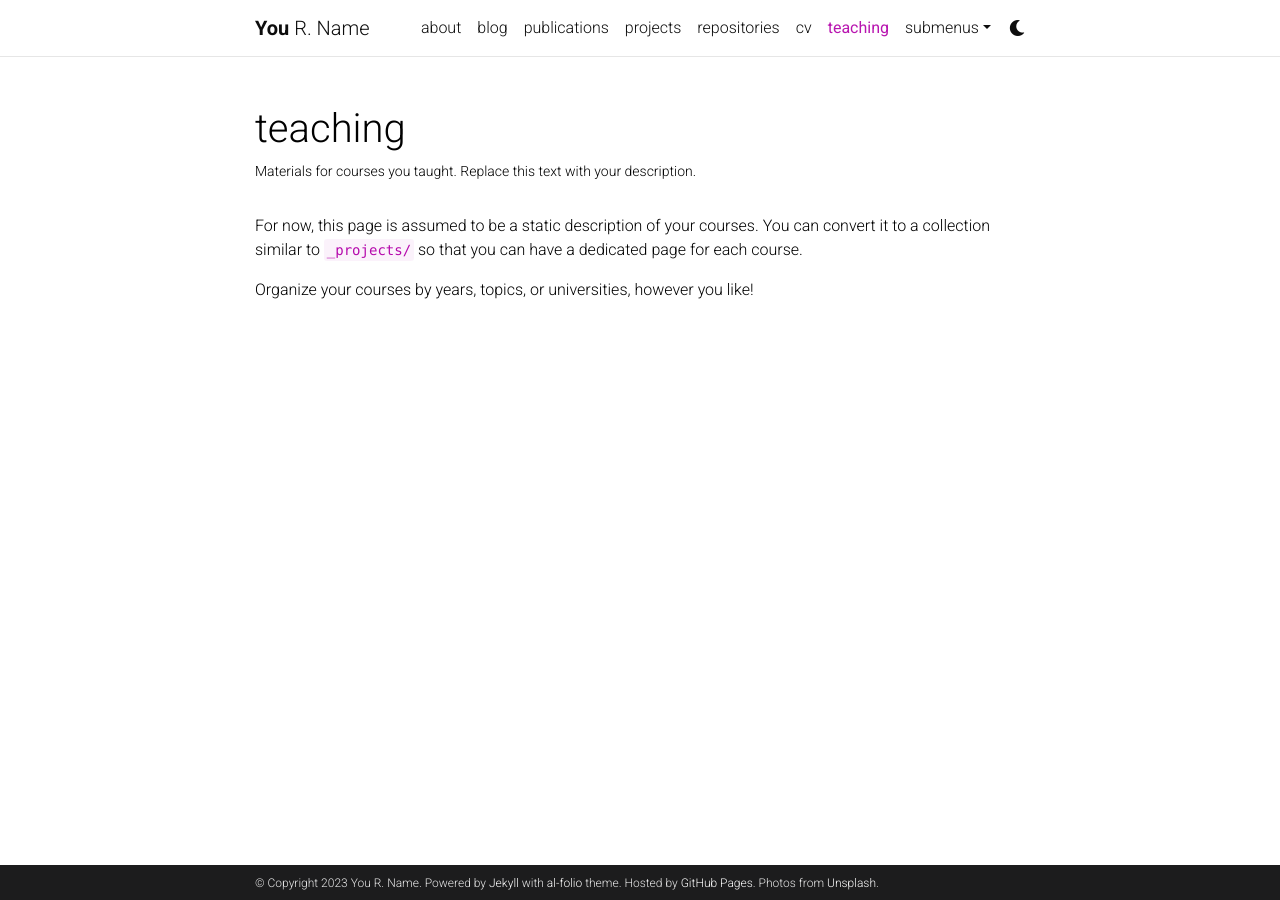
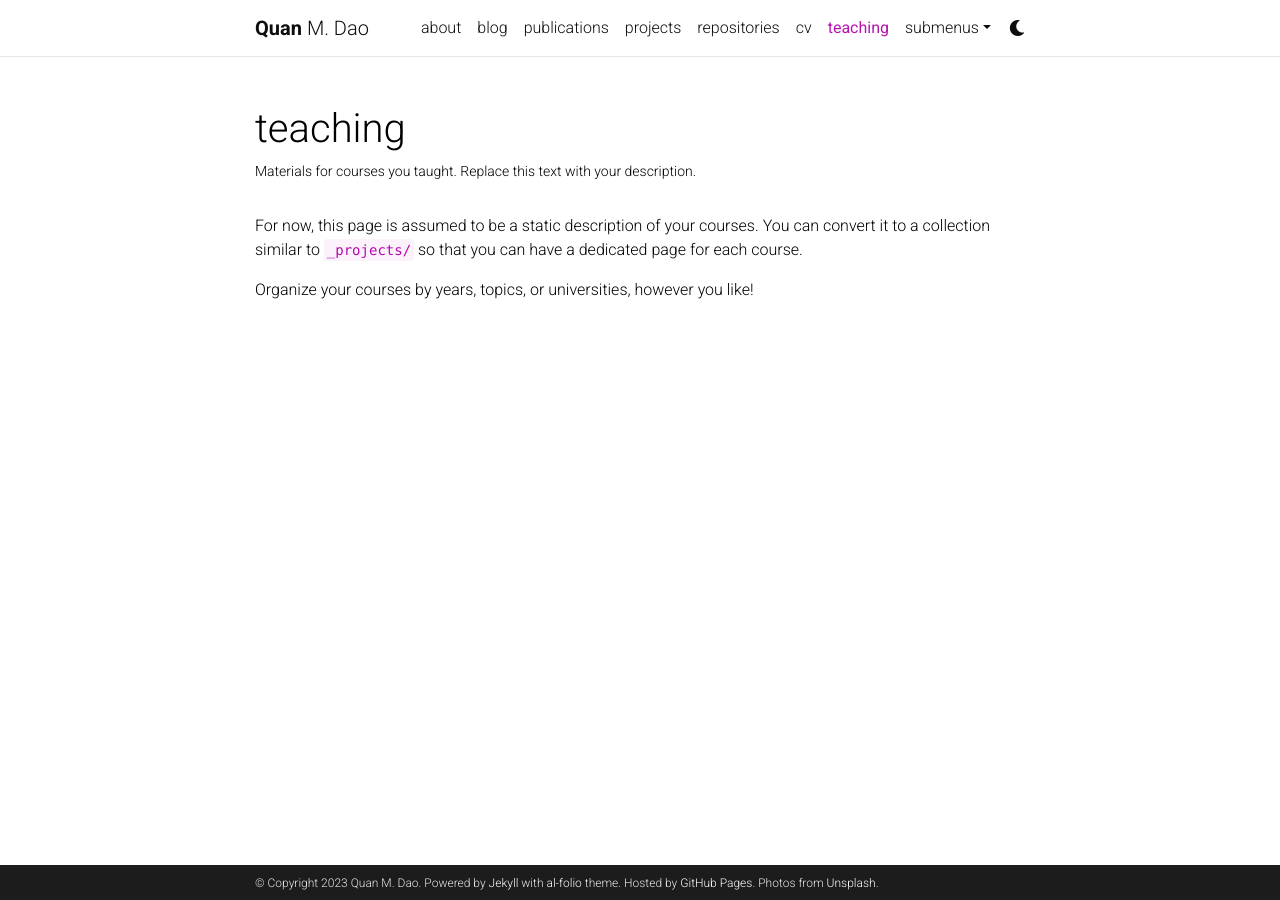
Before and after one commit to quandao10/quandao10.github.io, a Jekyll site: the page built from _pages/teaching.md, in a window 1280 px wide. Built offline with Jekyll 4.4.1, drawn with Linux system fonts in a browser that asks for light colours; comment, search, counter and statistics services are not loaded; a style sheet for code colours, icons or effects is not loaded.

Commit message:
Update _config.yml

```diff
--- a/_config.yml
+++ b/_config.yml
@@ -3,10 +3,10 @@
 # -----------------------------------------------------------------------------
 
 title: blank # the website title (if blank, full name will be used instead)
-first_name: You
-middle_name: R.
-last_name: Name
-email: you@example.com
+first_name: Quan
+middle_name: M.
+last_name: Dao
+email: kevinquandao10@gmail.com
 description: > # the ">" symbol means to ignore newlines until "footer_text:"
   A simple, whitespace theme for academics. Based on [*folio](https://github.com/bogoli/-folio) design.
 footer_text: >
```
